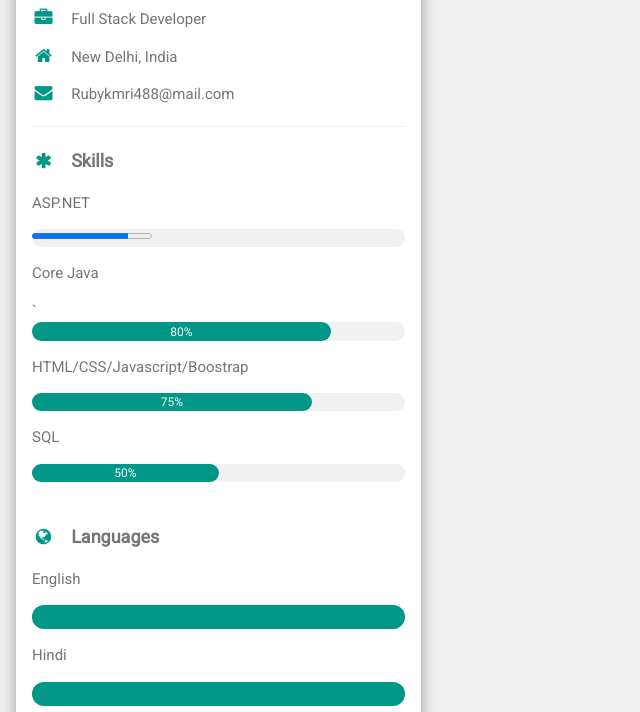
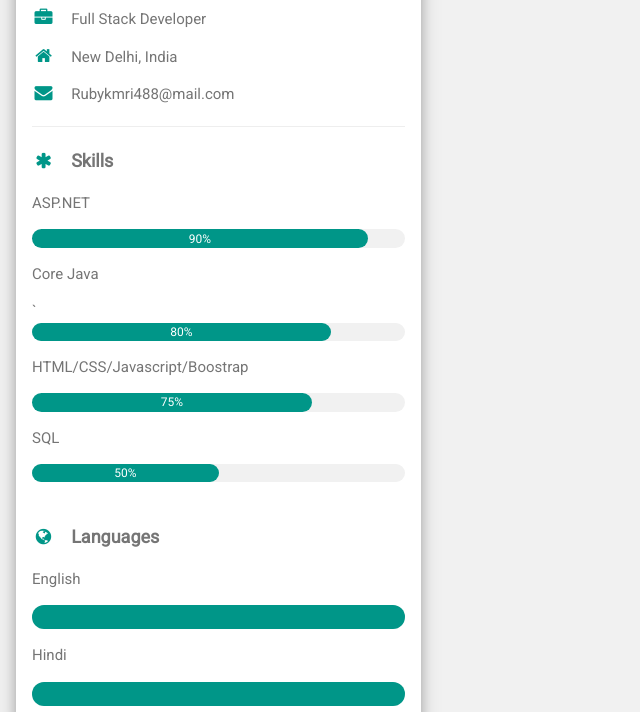
Before and after one commit to code-n-coffeee/code-n-coffeee.github.io, a plain HTML site: page index.html in a window 1280 px wide. Shown: the part 88-800 px from the top of the page, without its empty margins (0-640 px from the left). Drawn offline with nearby package versions, Linux system fonts and the light colour scheme.

Commit message:
Update index.html

```diff
--- a/index.html
+++ b/index.html
@@ -36,7 +36,7 @@ html,body,h1,h2,h3,h4,h5,h6 {font-family: "Roboto", sans-serif}
           <p class="w3-large"><b><i class="fa fa-asterisk fa-fw w3-margin-right w3-text-teal"></i>Skills</b></p>
           <p>ASP.NET</p>
           <div class="w3-light-grey w3-round-xlarge w3-small">
-            <progress max="100" value="80"></progress>
+            <div class="w3-container w3-center w3-round-xlarge w3-teal" style="width:90%">90%</div>
           </div>
           <p>Core Java</p>`
           <div class="w3-light-grey w3-round-xlarge w3-small">
```
